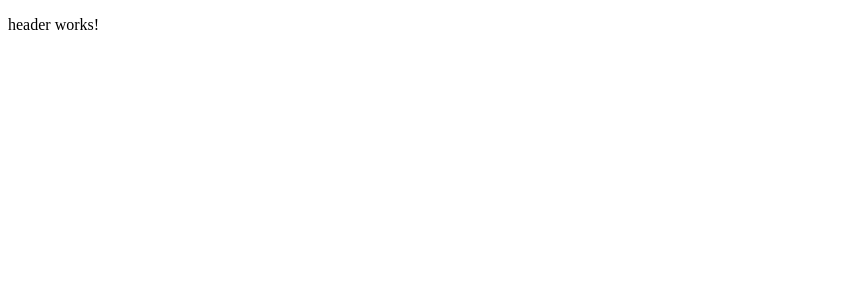
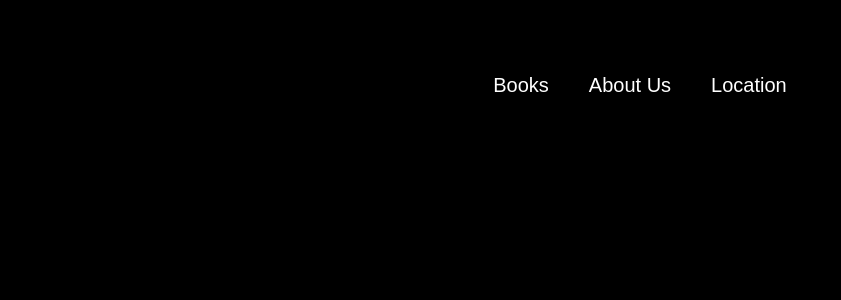
Before and after one commit to Salsa-beel/Book-Store-Angular, an Angular app: page / in a window 1280 px wide. Shown: the top 300 px of the page, without its empty margins (0-841 px from the left). Built offline with nearby package versions, Linux system fonts and the light colour scheme.

Commit message:
added background color and navbar

```diff
--- a/angular.json
+++ b/angular.json
@@ -25,6 +25,7 @@
               "src/assets"
             ],
             "styles": [
+              "node_modules/bootstrap/scss/bootstrap.scss",
               "src/styles.css"
             ],
             "scripts": []
--- a/package.json
+++ b/package.json
@@ -18,6 +18,7 @@
     "@angular/platform-browser": "^15.2.0",
     "@angular/platform-browser-dynamic": "^15.2.0",
     "@angular/router": "^15.2.0",
+    "bootstrap": "^5.3.1",
     "rxjs": "~7.8.0",
     "tslib": "^2.3.0",
     "zone.js": "~0.12.0"
--- a/src/app/shared/components/header/header.component.css
+++ b/src/app/shared/components/header/header.component.css
@@ -0,0 +1,3 @@
+a{
+   color: white;
+}
--- a/src/app/shared/components/header/header.component.html
+++ b/src/app/shared/components/header/header.component.html
@@ -1 +1,13 @@
-<p>header works!</p>
+<nav>
+  <ul class="nav mt-5 justify-content-center">
+    <li class="nav-item">
+      <a class="nav-link active" aria-current="page" href="#">Books</a>
+    </li>
+    <li class="nav-item">
+      <a class="nav-link" href="#">About Us</a>
+    </li>
+    <li class="nav-item">
+      <a class="nav-link" href="#">Location</a>
+    </li>
+  </ul>
+</nav>
--- a/src/styles.css
+++ b/src/styles.css
@@ -1 +1,14 @@
 /* You can add global styles to this file, and also import other style files */
+body{
+
+    padding:0;
+    margin:0;
+}
+
+*{
+
+    background-color: black;
+    font-family:sans-serif;
+    font-size: 20px;
+    font-weight: lighter;
+}
```
Also changed, not shown: src/assets/bookstore.jpeg (added), 3 other files (tests, documents, lock files or other folders).
